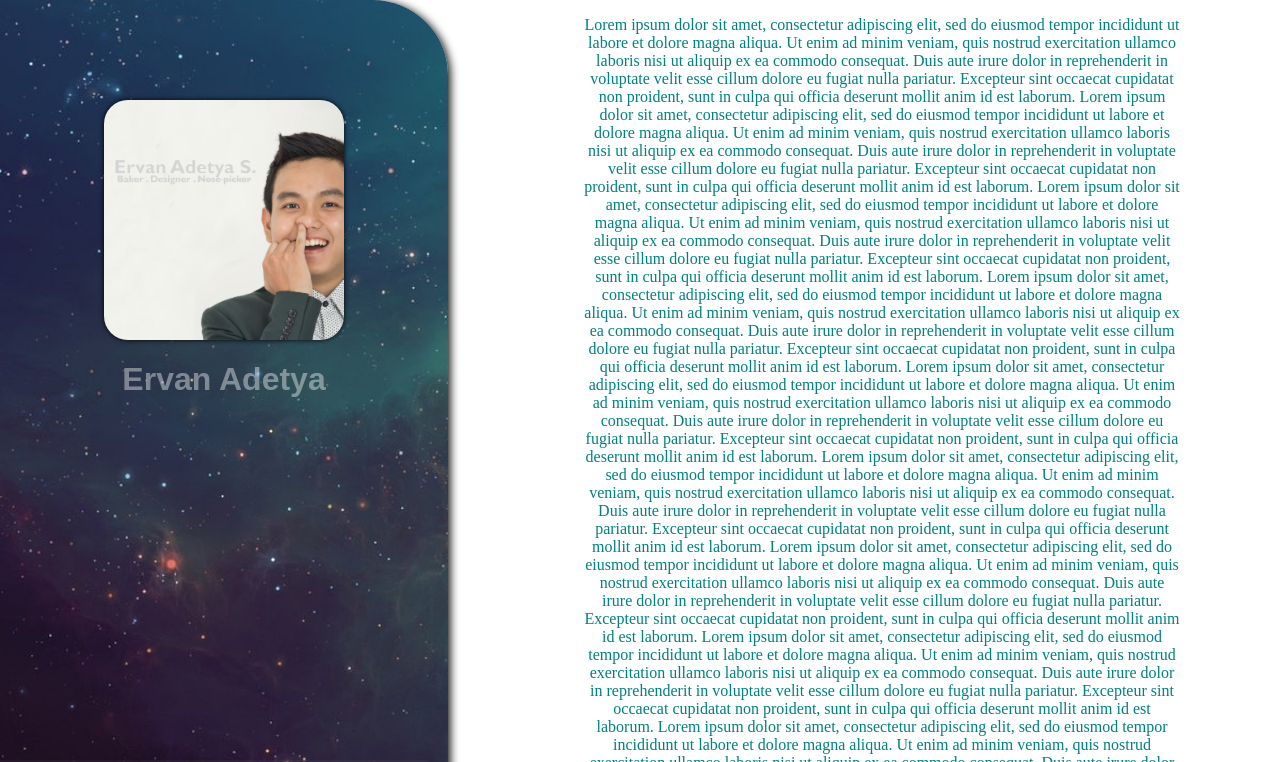
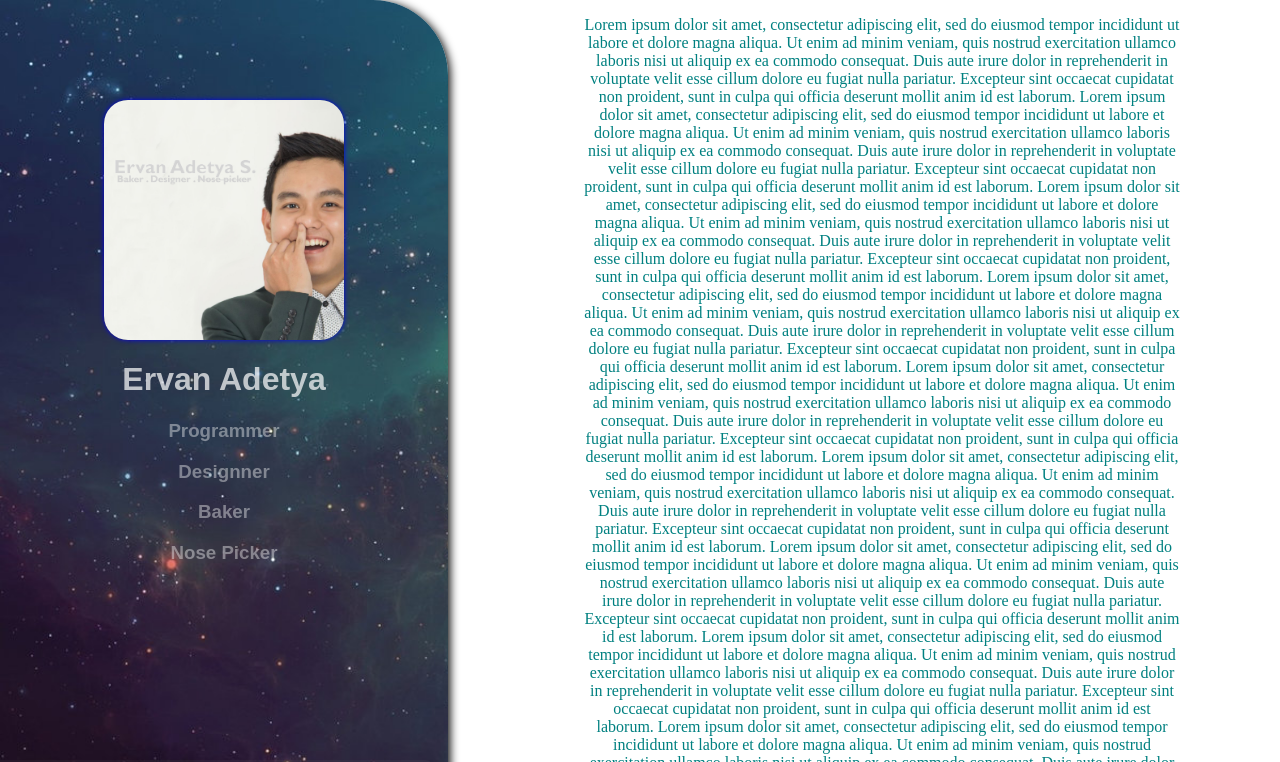
Before and after one commit to ErvanAdetya/MyBlog, a plain HTML site: page index.html in a window 1280 px wide. Shown: the top 762 px of the page. Drawn offline with Linux system fonts and the light colour scheme.

Commit message:
memberikan menu dan programmer.html

```diff
--- a/index.html
+++ b/index.html
@@ -8,8 +8,12 @@
 <Body>
 
 	<div class="myPage block">
-		<img class="photo" src="./Source/Me.jpg"}>
-		<h1>Ervan Adetya</h1>
+		<a href="index.html"><img class="photo" src="./Source/Me.jpg"}></a>
+		<a href="index.html"><h1 id="Name">Ervan Adetya</h1></a>
+		<a href="./programmer.html"><h3>Programmer</h3></a>
+		<a href="./designner.html"><h3>Designner</h3></a>
+		<a href="./baker.html"><h3>Baker</h3></a>
+		<a href="./nosepicker.html"><h3>Nose Picker</h3></a>
 
 		<div class="footer">
 			<a href="https://www.facebook.com/vaanz.adetya">
--- a/style.css
+++ b/style.css
@@ -7,11 +7,30 @@
 	background-attachment: fixed;
 }
 
-h1 {
+#Name {
+	opacity: 0.7;
+}
+
+h3,h1 {
 	color: white;
 	opacity: 0.4;
 	text-align: center;
 	font-family: arial;
+	transition: 0.5;
+}
+
+h3:hover, #Name:hover  {
+	opacity: 1;
+	transition: 0.5;
+	text-shadow: 0 0 2px;
+}
+
+a {
+	text-decoration: none;
+}
+
+a:hover {
+	text-decoration: none;
 }
 
 .photo {
```
Also changed, not shown: programmer.html (added, +41 -0 lines).
